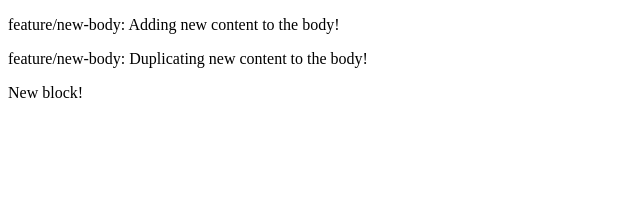
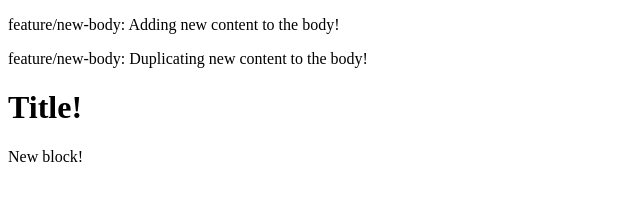
Before and after one commit to mdeamf/git-playground, a plain HTML site: page index.html in a window 1280 px wide. Shown: the whole page, without its empty margins (0-640 px from the left). Drawn offline with Linux system fonts and the light colour scheme.

Commit message:
feat: adding title

```diff
--- a/index.html
+++ b/index.html
@@ -15,6 +15,7 @@
   <p>feature/new-body: Duplicating new content to the body!</p>
 
   <div>
+    <h1>Title!</h1>
     <p>New block!</p>
   </div>
 </body>
```
